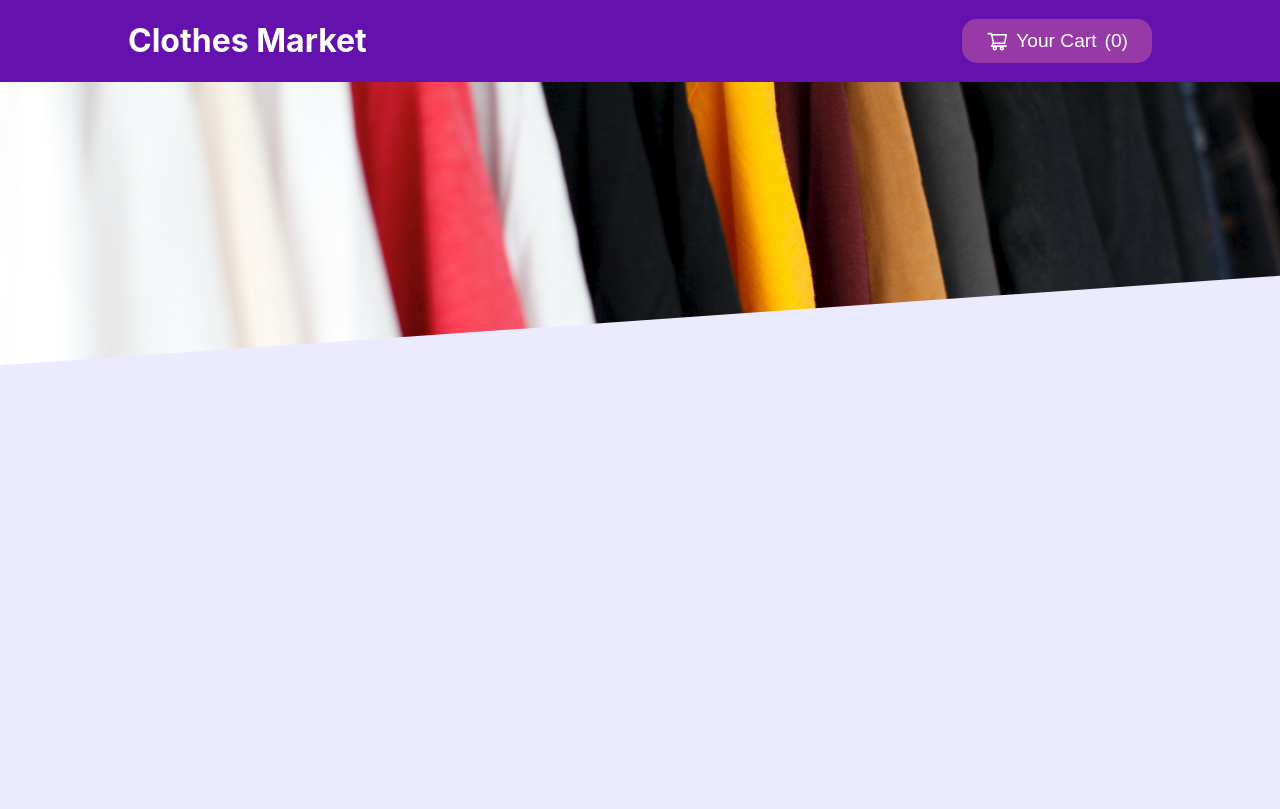
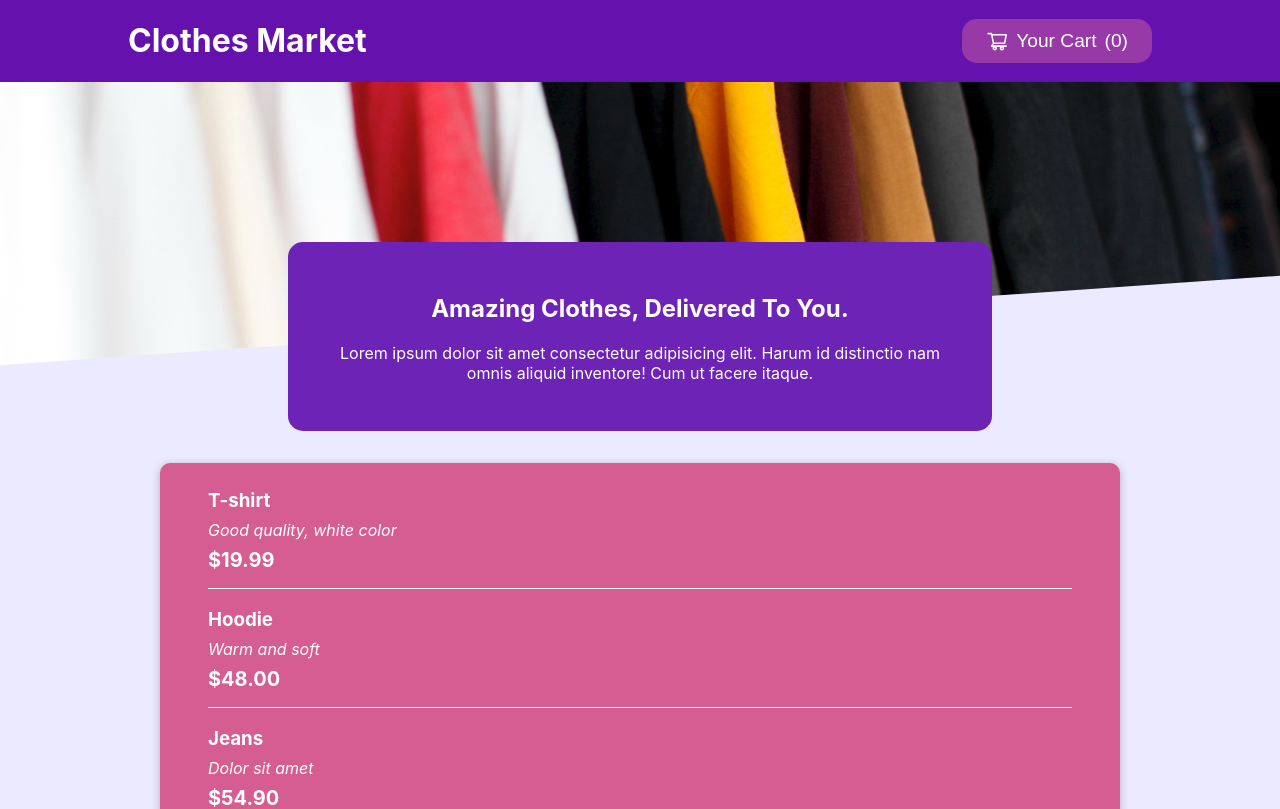
Before and after one commit to MariusBudreika/clothes-order-app-react, a React (Create React App) app: page / in a window 1280 px wide. Shown: the top 809 px of the page. Built offline with nearby package versions, Linux system fonts and the light colour scheme.

Commit message:
added clothes components

```diff
--- a/src/App.js
+++ b/src/App.js
@@ -1,10 +1,14 @@
 import "./App.css";
+import Clothes from "./components/Clothes/Clothes";
 import Header from "./components/Layout/Header";
 
 function App() {
   return (
     <>
       <Header></Header>
+      <main>
+        <Clothes />
+      </main>
     </>
   );
 }
--- /dev/null
+++ b/src/components/Clothes/AvailibleClothes.js
@@ -0,0 +1,52 @@
+import React from "react";
+import Card from "../UI/Card";
+import styles from "./AvailibleClothes.module.scss";
+import PieceItem from "./PieceItem/PieceItem";
+
+const DUMMY_CLOTHES = [
+  {
+    id: "c1",
+    name: "T-shirt",
+    description: "Good quality, white color",
+    price: 19.99,
+  },
+  {
+    id: "c2",
+    name: "Hoodie",
+    description: "Warm and soft",
+    price: 48.0,
+  },
+  {
+    id: "c3",
+    name: "Jeans",
+    description: "Dolor sit amet",
+    price: 54.9,
+  },
+  {
+    id: "c4",
+    name: "Shorts",
+    description: "Lorem, ipsum dolor sit amet consectetur",
+    price: 28.0,
+  },
+];
+
+const AvailibleClothes = () => {
+  const clothesList = DUMMY_CLOTHES.map((piece) => (
+    <PieceItem
+      key={piece.id}
+      name={piece.name}
+      description={piece.description}
+      price={piece.price}
+    />
+  ));
+
+  return (
+    <section className={styles.clothes}>
+      <Card>
+        <ul>{clothesList}</ul>
+      </Card>
+    </section>
+  );
+};
+
+export default AvailibleClothes;
--- /dev/null
+++ b/src/components/Clothes/AvailibleClothes.module.scss
@@ -0,0 +1,23 @@
+.clothes {
+    max-width: 60rem;
+    margin: 2rem auto;
+    animation: meals-appear 1s ease-out forwards;
+  }
+
+  .clothes ul {
+    list-style: none;
+    margin: 0;
+    padding: 0;
+  }
+
+  @keyframes meals-appear {
+    from {
+      opacity: 0;
+      transform: translateY(3rem);
+    }
+
+    to {
+      opacity: 1;
+      transform: translateY(0);
+    }
+  }
--- /dev/null
+++ b/src/components/Clothes/Clothes.js
@@ -0,0 +1,14 @@
+import React from "react";
+import AvailibleClothes from "./AvailibleClothes";
+import ClothesSummary from "./ClothesSummary";
+
+const Clothes = () => {
+  return (
+    <>
+      <ClothesSummary />
+      <AvailibleClothes />
+    </>
+  );
+};
+
+export default Clothes;
--- /dev/null
+++ b/src/components/Clothes/ClothesSummary.js
@@ -0,0 +1,16 @@
+import React from "react";
+import styles from "./ClothesSummary.module.scss";
+
+function ClothesSummary() {
+  return (
+    <section className={styles.summary}>
+      <h2>Amazing Clothes, Delivered To You.</h2>
+      <p>
+        Lorem ipsum dolor sit amet consectetur adipisicing elit. Harum id
+        distinctio nam omnis aliquid inventore! Cum ut facere itaque.
+      </p>
+    </section>
+  );
+}
+
+export default ClothesSummary;
--- /dev/null
+++ b/src/components/Clothes/ClothesSummary.module.scss
@@ -0,0 +1,10 @@
+.summary {
+    text-align: center;
+    max-width: 40rem;
+    position: relative;
+    margin: auto;
+    margin-top: -15rem;
+    background-color: #6D23B6;
+    padding: 2rem;
+    border-radius: 15px;
+}
--- /dev/null
+++ b/src/components/Clothes/PieceItem/PieceItem.js
@@ -0,0 +1,19 @@
+import React from "react";
+import styles from "./PieceItem.module.scss";
+
+const PieceItem = (props) => {
+  const price = `$${props.price.toFixed(2)}`;
+
+  return (
+    <li>
+      <div className={styles.piece}>
+        <h3>{props.name}</h3>
+        <div className={styles.pieceDescription}>{props.description}</div>
+        <div className={styles.piecePrice}>{price}</div>
+      </div>
+      <div></div>
+    </li>
+  );
+};
+
+export default PieceItem;
--- /dev/null
+++ b/src/components/Clothes/PieceItem/PieceItem.module.scss
@@ -0,0 +1,19 @@
+.piece {
+    margin: 1rem;
+    padding-bottom: 1rem;
+    border-bottom: 1px solid;
+
+    & h3 {
+        margin-bottom: 0.5rem;
+      }
+
+    &Description {
+        margin-bottom: 0.5rem;
+        font-style: italic;
+    }
+
+    &Price {
+        font-weight: bold;
+        font-size: 1.25rem;
+    }
+}
--- /dev/null
+++ b/src/components/UI/Card.js
@@ -0,0 +1,8 @@
+import React from "react";
+import styles from "./Card.module.scss";
+
+const Card = (props) => {
+  return <div className={styles.card}>{props.children}</div>;
+};
+
+export default Card;
--- /dev/null
+++ b/src/components/UI/Card.module.scss
@@ -0,0 +1,6 @@
+.card {
+    background-color: #D55D92;
+    border-radius: 10px;
+    box-shadow: 0 2px 8px rgba(0, 0, 0, 0.25);
+    padding: 0.5rem 2rem;
+}
```
Also changed, not shown: src/components/Clothes/PieceItem/PieceItemForm.js (added, +7 -0 lines).
